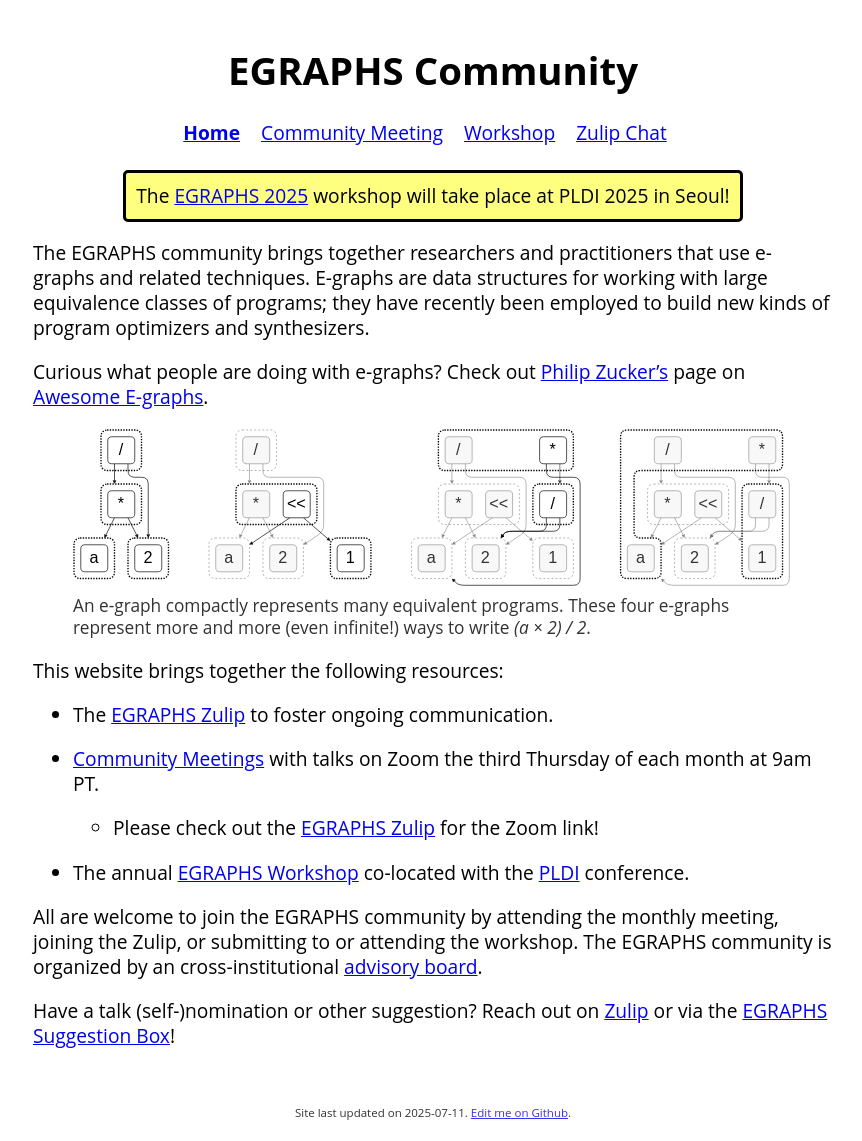
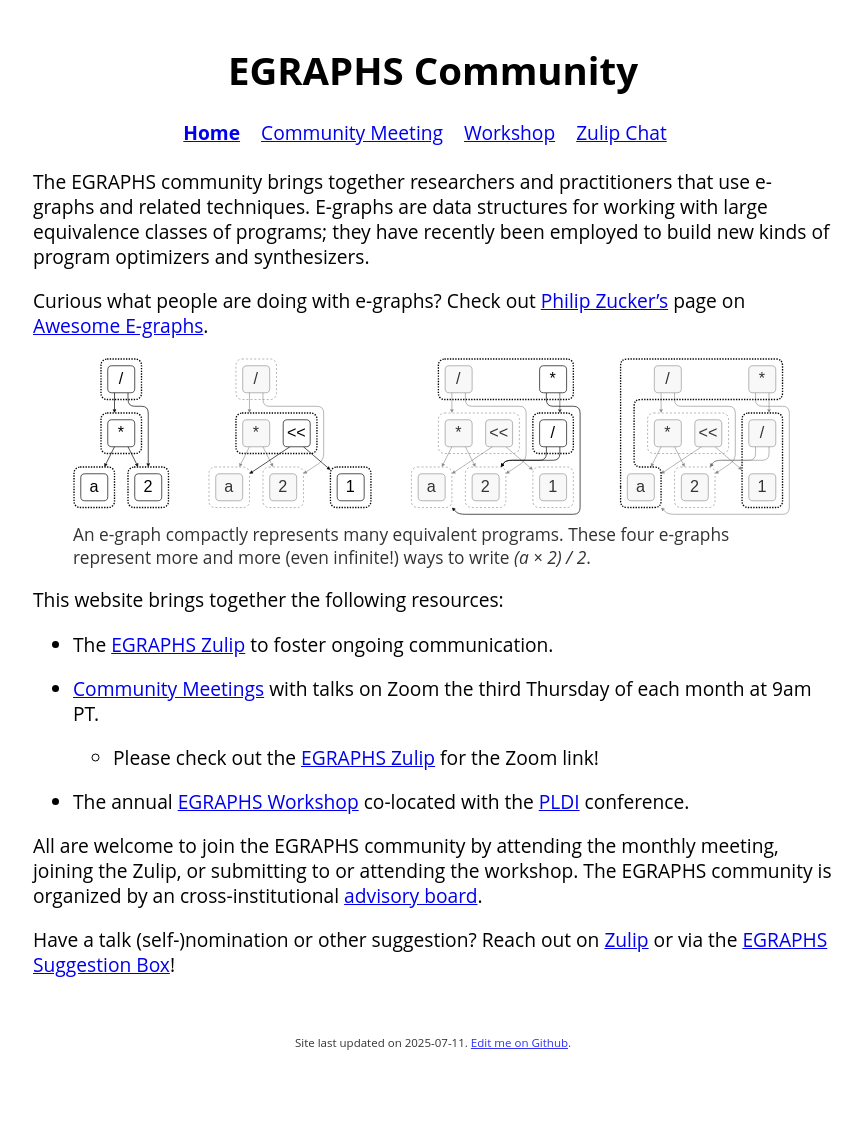
Before and after one commit to egraphs-community/egraphs-community.github.io, a Jekyll site: the page built from index.md, in a window 1280 px wide. Shown: the whole page, without its empty margins (207-1069 px from the left). Built offline with Jekyll 4.4.1, drawn with Linux system fonts in a browser that asks for light colours; after the commit the page ends 1071 px from its top, so only the background shows below that.

Commit message:
remove workshop banner

```diff
--- a/_layouts/default.html
+++ b/_layouts/default.html
@@ -25,11 +25,6 @@
         <li>{% include active-link.html url="/zulip/" text="Zulip Chat" %}</li>
       </ul>
     </nav>
-    <div class="callout">
-      The
-      <a href="https://pldi25.sigplan.org/home/egraphs-2025">EGRAPHS 2025</a>
-      workshop will take place at PLDI 2025 in Seoul!
-    </div>
   </div>
 
   <main>
```
